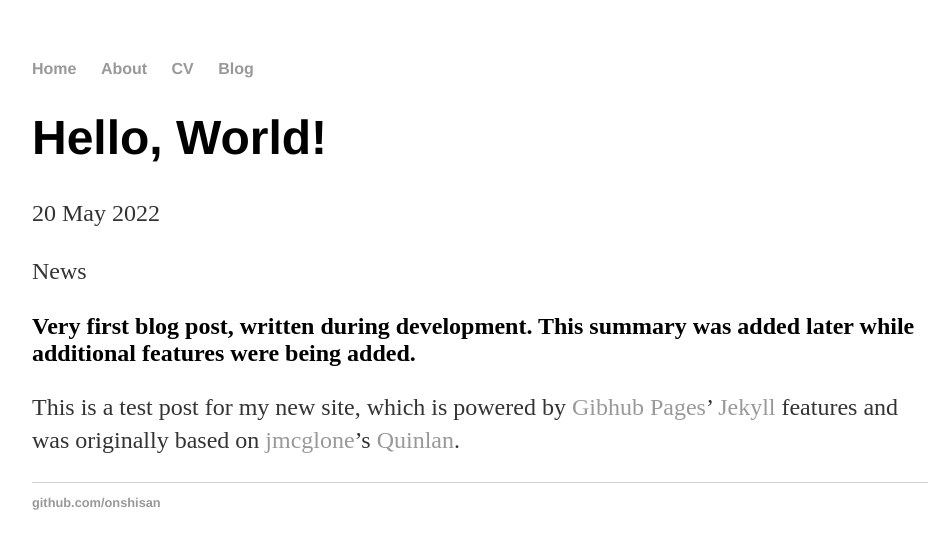
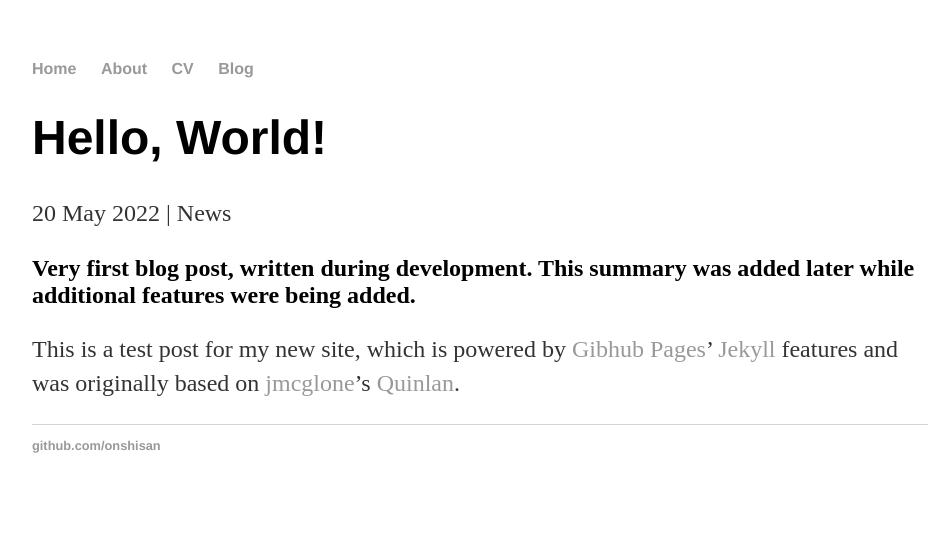
Before and after one commit to onshisan/onshisan.github.io, a Jekyll site: the page built from _posts/2022-05-20-Hello-World.md, in a window 1280 px wide. Shown: the top 549 px of the page, without its empty margins (160-1105 px from the left). Built offline with Jekyll 4.4.1, drawn with Linux system fonts in a browser that asks for light colours.

Commit message:
Update post.html
Move category to same line as date

```diff
--- a/_layouts/post.html
+++ b/_layouts/post.html
@@ -2,8 +2,7 @@
 layout: default
 ---
 <h1>{{ page.title }}</h1>
-<p class="meta">{{ page.date | date_to_string }}</p>
-<p class="meta">{{ page.category | default: "Uncategorized"}}</p>
+<p class="meta">{{ page.date | date_to_string }} | {{ page.category | default: "Uncategorized"}}</p>
 <h2>{{ page.summary | default: "¯\_(ツ)_/¯" }}</h2>
 <div class="post">
   {{ content }}
```
